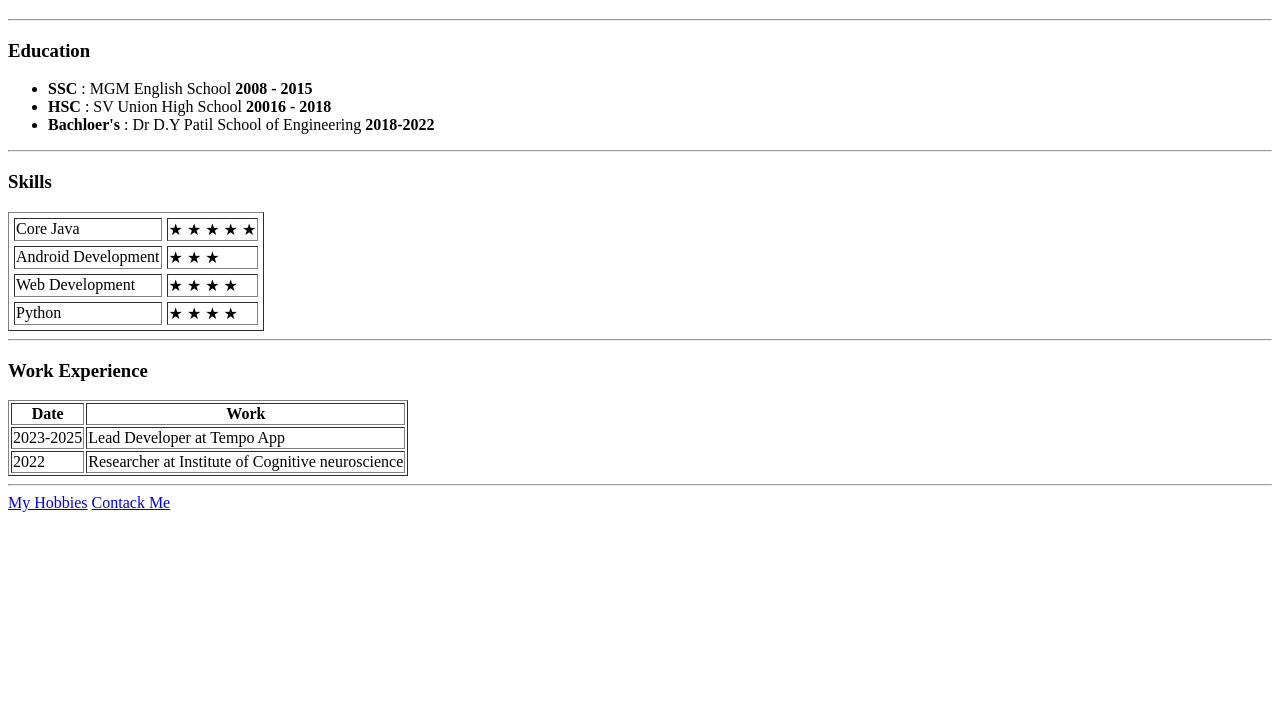
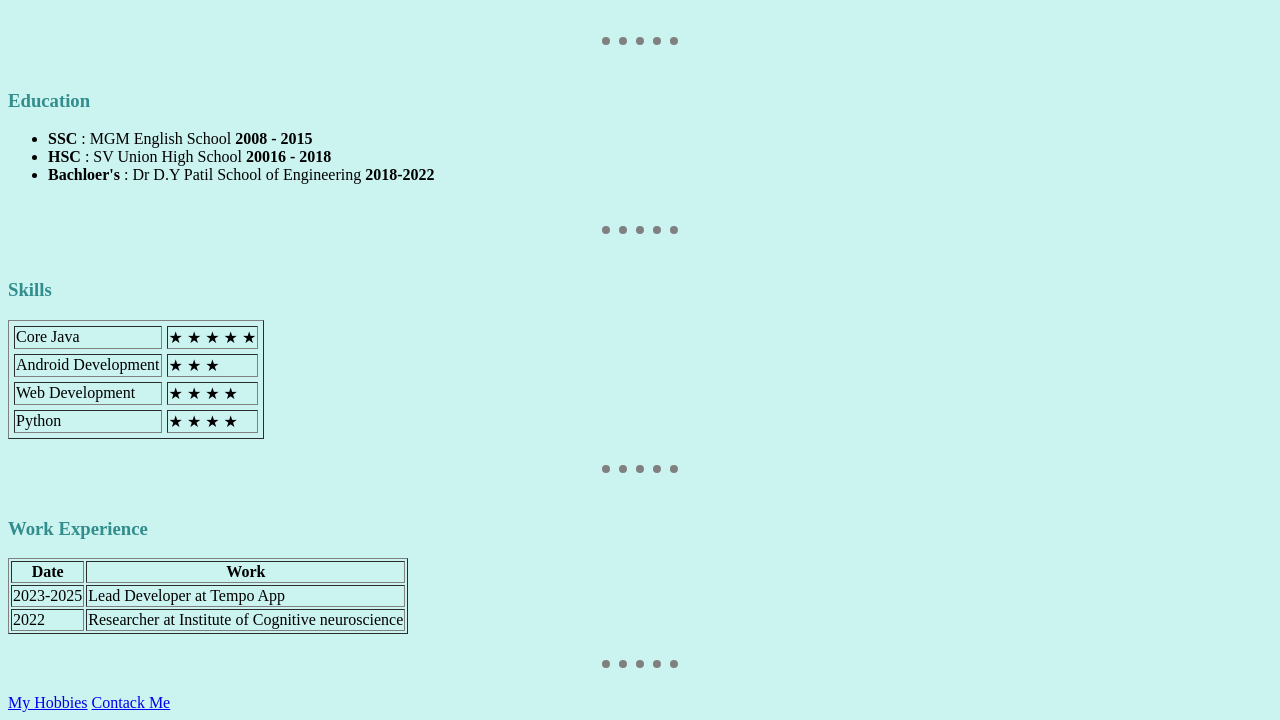
Before and after one commit to nero7777/HtmlIntroduction, a plain HTML site: page index.html in a window 1280 px wide. Shown: the part 303-1023 px from the top of the page. Before the commit the page ends 823 px from the top, so only its background shows below. Drawn offline with Linux system fonts and the light colour scheme.

Commit message:
modifies the site using css

```diff
--- /dev/null
+++ b/css/styles.css
@@ -0,0 +1,13 @@
+h1,h3{
+    color: #328d8d;
+}
+body{
+    background-color:#cbf3f0 ;
+}
+hr{
+
+    width: 6%;
+    border-style: dotted none none none;
+    border-width: 8px;
+    border-color: grey ;
+}
--- a/index.html
+++ b/index.html
@@ -4,9 +4,10 @@
     <meta charset="UTF-8" />
     <meta name="viewport" content="width=device-width, initial-scale=1.0" />
     <title>Personal Site</title>
+    <link rel="stylesheet" href="css/styles.css">
   </head>
 
-  <body>
+  <body >
       <table cellspacing = "25">
           <tr>
               <td><a href="https://github.com/nero7777" target="blank"><img src="myimage.png" width="250" height="250" alt="my image" ></a></td>
@@ -20,9 +21,11 @@
           </tr>
       </table>
 
+      <br>
       <hr>
+      <br>
 
-    <h3>Education</h3>
+      <h3>Education</h3>
 
     <ul>
         <li> <strong> SSC</strong> : MGM English School <strong>2008 - 2015</strong> </li>
@@ -30,7 +33,9 @@
         <li> <strong>Bachloer's</strong>  : Dr D.Y Patil School of Engineering <strong>2018-2022</strong> </li>
     </ul>
 
+    <br>
     <hr>
+    <br>
 
     <h3>Skills</h3>
 
@@ -54,7 +59,9 @@
 
     </table>
 
+    <br>
     <hr>
+    <br>
 
    <h3>Work Experience</h3>
 
@@ -77,7 +84,9 @@
 
    </table>
 
+   <br>
    <hr>
+   <br>
 
     <a href="hobbies.html">My Hobbies</a>
     <a href="contactme.html"> Contack Me</a>
```
Also changed, not shown: contactme.html (+1 -0 lines), hobbies.html (+1 -0 lines).
